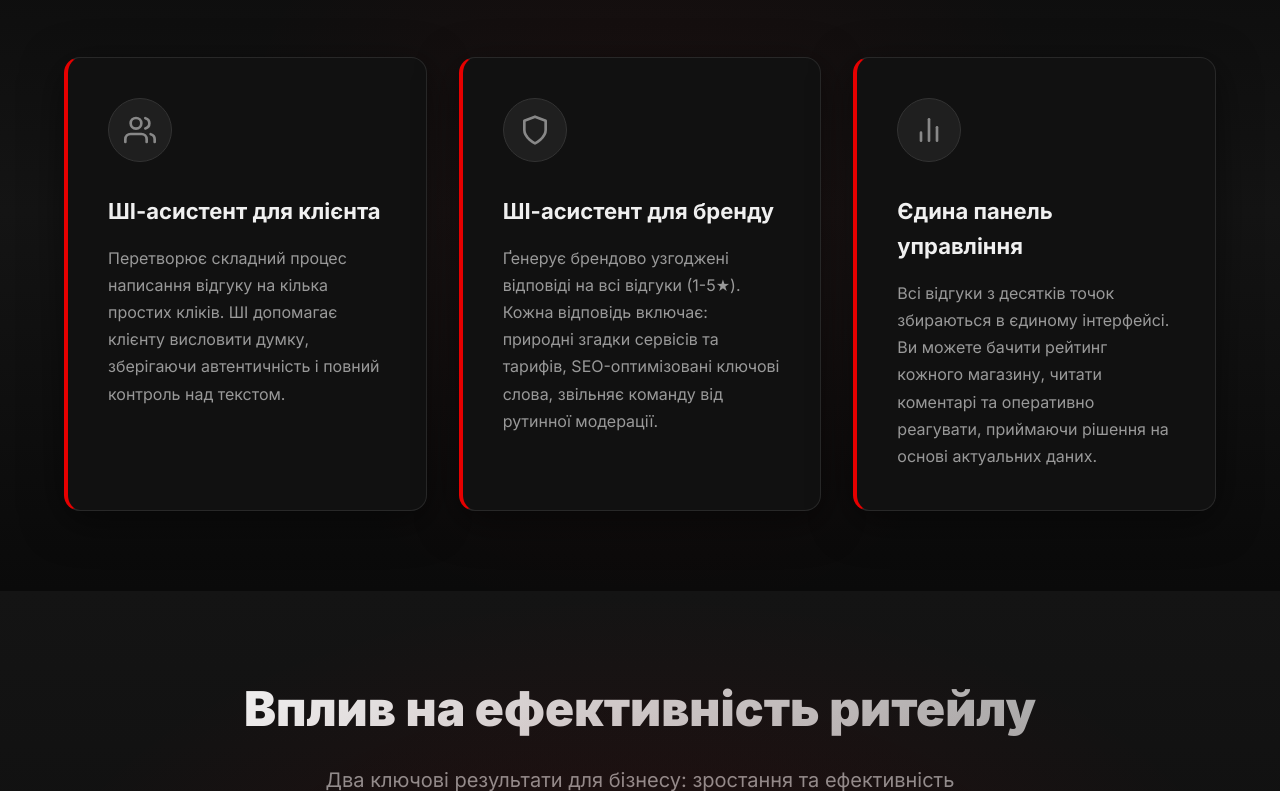
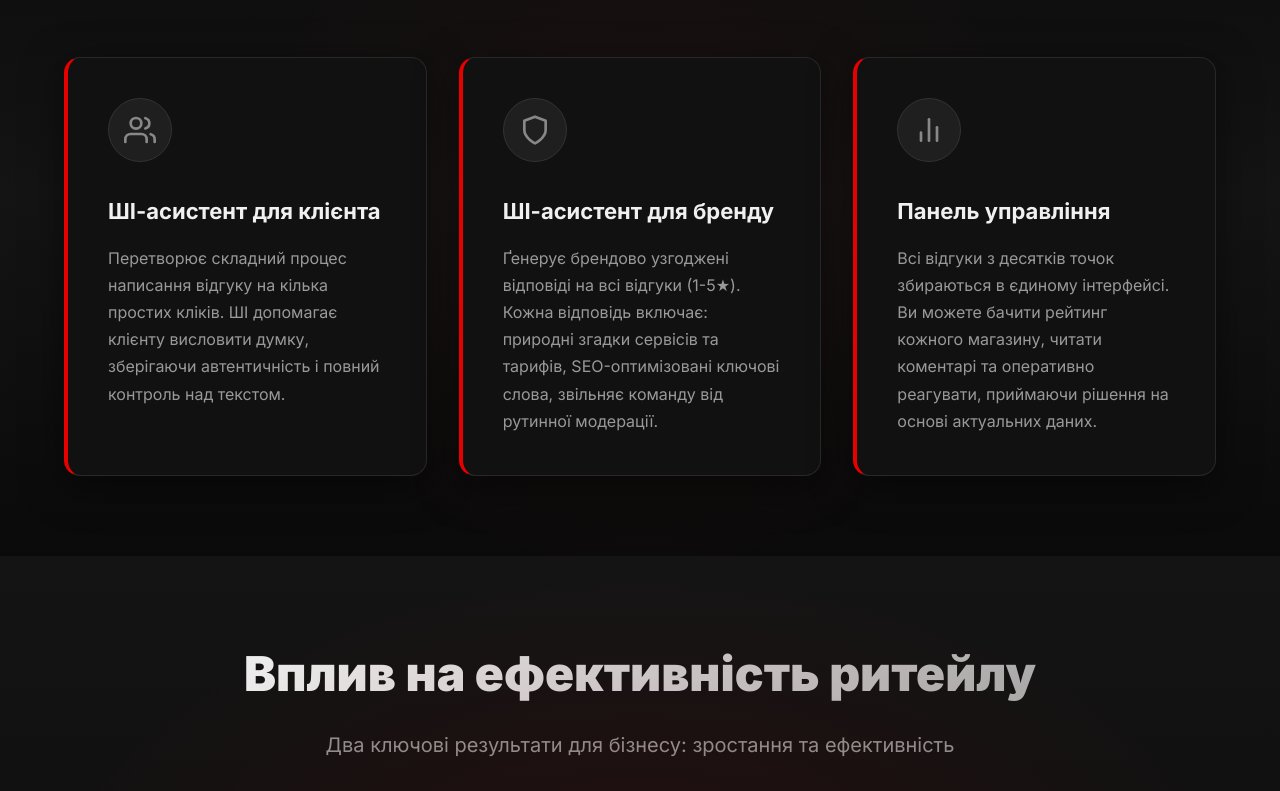
Before and after one commit to uaassist/NEW_Landing-Page-Vodafone-AI-Feedback-Assistant, a website: page public/index.html in a window 1280 px wide. Shown: the part 5130-5921 px from the top of the page. Drawn offline with Linux system fonts and the light colour scheme.

Commit message:
Update index.html

```diff
--- a/public/index.html
+++ b/public/index.html
@@ -378,7 +378,7 @@
                                 <line x1="6" y1="20" x2="6" y2="14"></line>
                             </svg>
                         </div>
-                        <h3>Єдина панель управління</h3>
+                        <h3>Панель управління</h3>
                         <p>Всі відгуки з десятків точок збираються в єдиному інтерфейсі. Ви можете бачити рейтинг кожного магазину, читати коментарі та оперативно реагувати, приймаючи рішення на основі актуальних даних.</p>
                     </div>
                 </div>
```
